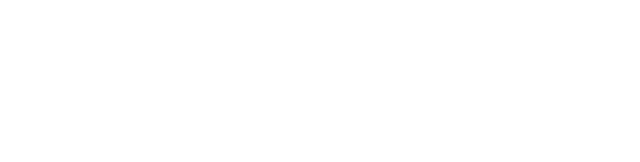
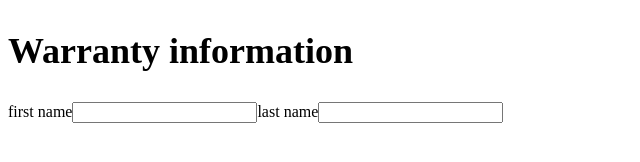
Before and after one commit to KevinsCodeStorage/Whirl-Wind-Warranty, a plain HTML site: page index.html in a window 1280 px wide. Shown: the whole page, without its empty margins (0-640 px from the left). Drawn offline with Linux system fonts and the light colour scheme.

Commit message:
completed header and first name/last name.

```diff
--- a/index.html
+++ b/index.html
@@ -4,11 +4,9 @@
     <meta charset="UTF-8">
     <meta http-equiv="X-UA-Compatible" content="IE=edge">
     <meta name="viewport" content="width=device-width, initial-scale=1.0">
-    <title>Document</title>
+    <title>WhirlWind Warranty Registration</title>
+</head>
+<body onload="warrantypage()">
     <script src="logic.js"></script>
-
-</head>
-<body>
-
 </body>
 </html>
--- a/logic.js
+++ b/logic.js
@@ -0,0 +1,23 @@
+function warrantypage(){
+    let element;
+    let label;
+
+element = document.createElement("h2");
+element.innerHTML = "<h2>Warranty information<h2>"
+document.body.appendChild(element);
+
+label = document.createElement("label");
+label.innerHTML = "first name"
+document.body.appendChild(label);
+element = document.createElement("input");
+element.setAttribute("type","text")
+document.body.appendChild(element);
+
+label = document.createElement("label");
+label.innerHTML = "last name"
+document.body.appendChild(label);
+element = document.createElement("input");
+element.setAttribute("type","text")
+element.innerHTML = "Last Name"
+document.body.appendChild(element);
+}
```
